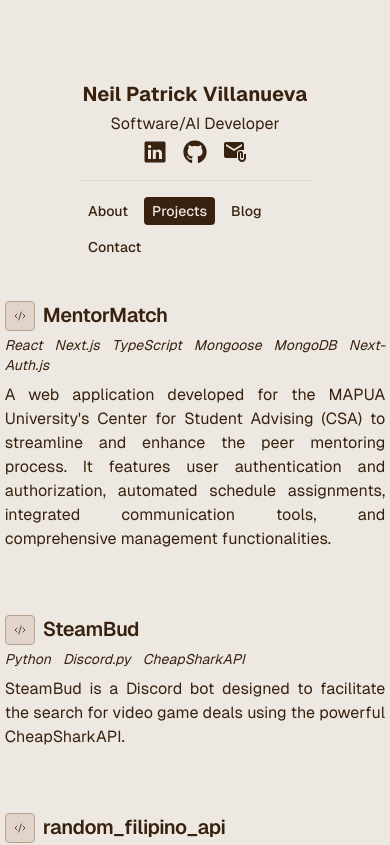
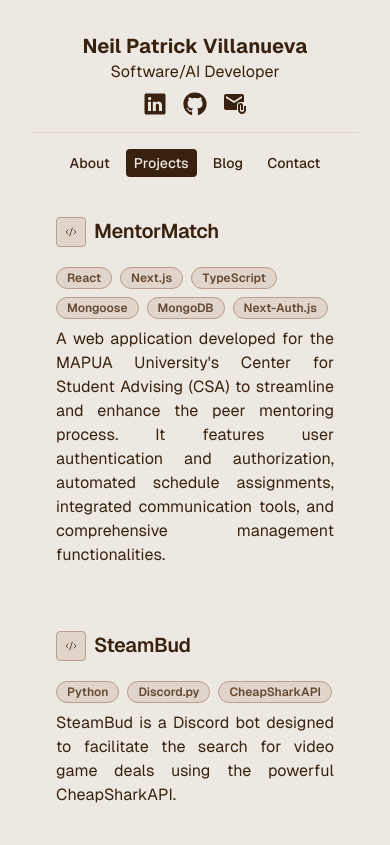
Before and after one commit to drxc00/portfolio, a Next.js app: page /projects in a window 390 px wide. Shown: the top 845 px of the page. Built offline with nearby package versions, Linux system fonts and the light colour scheme.

Commit message:
fix reactivity and added some other components

```diff
--- a/src/app/layout.tsx
+++ b/src/app/layout.tsx
@@ -31,7 +31,7 @@ export default function RootLayout({
       <body
         className={`${geistSans.variable} ${geistMono.variable} antialiased`}
       >
-        <div className="justify-items-center items-center min-h-screen p-20 gap-16 sm:p-20 font-[family-name:var(--font-geist-sans)]">
+        <div className="justify-items-center items-center min-h-screen p-8 sm:p-16 font-[family-name:var(--font-geist-sans)]">
           <Header />
           {children}
         </div>
--- a/src/app/page.tsx
+++ b/src/app/page.tsx
@@ -38,7 +38,7 @@ const technicalSkills = [
 export default function Home(): JSX.Element {
   return (
     <>
-      <motion.div className="space-y-16">
+      <motion.div className="space-y-14">
         <motion.div
           className="max-w-xl space-y-2"
           initial={{ opacity: 0, y: 40 }} // Start transparent and below
@@ -61,7 +61,7 @@ export default function Home(): JSX.Element {
           animate={{ opacity: 1, y: 0 }}
           transition={{ delay: 0.2, duration: 0.5 }} // Same transition for all
         >
-          <h3 className="text-center font-semibold">Technical Skills</h3>
+          <h3 className="text-center text-lg font-semibold">Technical Skills</h3>
           <div className="mt-3 max-w-xl gap-2 flex flex-wrap justify-center">
             {technicalSkills.map((skill, index) => (
               <Badge
@@ -79,7 +79,7 @@ export default function Home(): JSX.Element {
           animate={{ opacity: 1, y: 0 }}
           transition={{ delay: 0.3, duration: 0.5 }} // Same transition for all
         >
-          <h3 className="text-center font-semibold">Education & Experience</h3>
+          <h3 className="text-center text-lg font-semibold">Education & Experience</h3>
           <Timeline entries={education} />
         </motion.div>
       </motion.div>
--- a/src/app/projects/page.tsx
+++ b/src/app/projects/page.tsx
@@ -13,6 +13,7 @@ import {
 } from "@/components/ui/tooltip";
 import { FaGithub } from "react-icons/fa";
 import TextScramble from "@/components/textscramble";
+import { Badge } from "@/components/ui/badge";
 
 const projects = [
     {
@@ -48,7 +49,7 @@ const projects = [
 export default function Projects() {
     return (
         <>
-            <div className="mt-10 max-w-xl">
+            <div className="mt-10 w-full md:max-w-xl">
                 <div className="space-y-10">
                     {projects.map((project, index) => (
                         <motion.div
@@ -73,7 +74,7 @@ export default function Projects() {
                                                                     </div>
                                                                 </Link>
                                                             </TooltipTrigger>
-                                                            <TooltipContent>
+                                                            <TooltipContent className="rounded">
                                                                 {project.isSourcePublic ? (
                                                                     <div className="flex items-center gap-1">
                                                                         <FaGithub />
@@ -92,9 +93,22 @@ export default function Projects() {
                                                 </div>
                                             </div>
                                             <div>
-                                                <div className="space-x-3 text-sm text-foreground italic">
+                                                <div className="mt-5 gap-2 text-sm text-foreground flex flex-wrap w-full ">
                                                     {project.technologyStack.map((stack, index) => (
-                                                        <span key={index}>{stack}</span>)
+                                                        <motion.div
+                                                        key={index}
+                                                        initial={{ opacity: 0, x:10 }} // Start transparent and below
+                                                        animate={{ opacity: 1, x: 0 }} // Fade in and move to position
+                                                        transition={{ delay: index / (project.technologyStack.length + 1), duration: 0.3 }} // Same transition for all
+                                                        >
+                                                            <Badge
+                                                                className="border-border cursor-pointer bg-muted text-muted-foreground hover:bg-muted/90"
+                                                            >
+                                                                {stack}
+                                                            </Badge>
+                                                        </motion.div>
+
+                                                    )
                                                     )}
                                                 </div>
                                             </div>
--- a/src/components/educ-timeline.tsx
+++ b/src/components/educ-timeline.tsx
@@ -12,6 +12,7 @@ interface TimelineProps {
 
 export function Timeline({ entries }: TimelineProps) {
     return (
+        <div className="justify-items-center">
             <div className="flex flex-col gap-8 mt-5">
                 {entries.map((entry, index) => (
                     <div key={index} className="relative pl-6">
@@ -33,5 +34,6 @@ export function Timeline({ entries }: TimelineProps) {
                     </div>
                 ))}
             </div>
+        </div>
     )
 }
--- a/src/components/header.tsx
+++ b/src/components/header.tsx
@@ -11,7 +11,7 @@ import Link from "next/link";
 export default function Header() {
     return (
         <>
-            <div className="space-y-1 justify-items-center">
+            <div className="gap-2 justify-items-center text-center items-center">
                 <h1 className="text-xl font-bold">
                     Neil Patrick Villanueva
                 </h1>
--- a/src/components/tabs.tsx
+++ b/src/components/tabs.tsx
@@ -38,7 +38,7 @@ const ButtonShapeTabs = () => {
     )
 
     return (
-        <div className="mb-8 flex flex-wrap items-center gap-2">
+        <div className="mb-8 flex flex-wrap justify-center items-center gap-2">
             {tabs.map((tab) => (
                 <Tab
                     text={tab}
```
Lines whose indentation alone changed are shown as unchanged.
